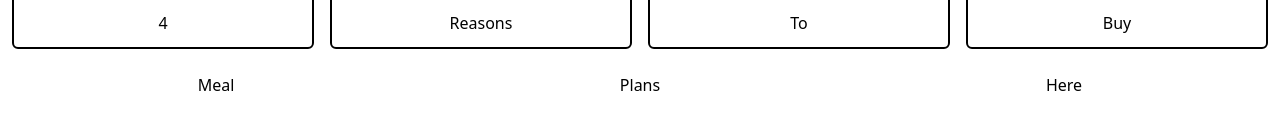
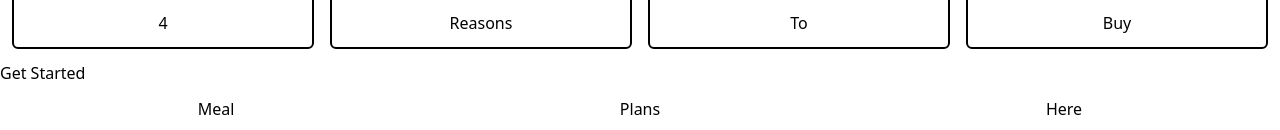
Before and after one commit to cjcompton/FroPro, a React (Vite) app: page / in a window 1280 px wide. Shown: the part 1095-1225 px from the top of the page. Before the commit the page ends 1204 px from the top, so only its background shows below. Built offline with nearby package versions, Linux system fonts and the light colour scheme.

Commit message:
added getting started button

```diff
--- a/src/assets/ReasonsNeeded.jsx
+++ b/src/assets/ReasonsNeeded.jsx
@@ -44,6 +44,7 @@ function ReasonsNeeded() {
                     </div>
                 </div>
             </div>
+            <a href="google.com">Get Started</a>
         </section>
     );
 }
```
